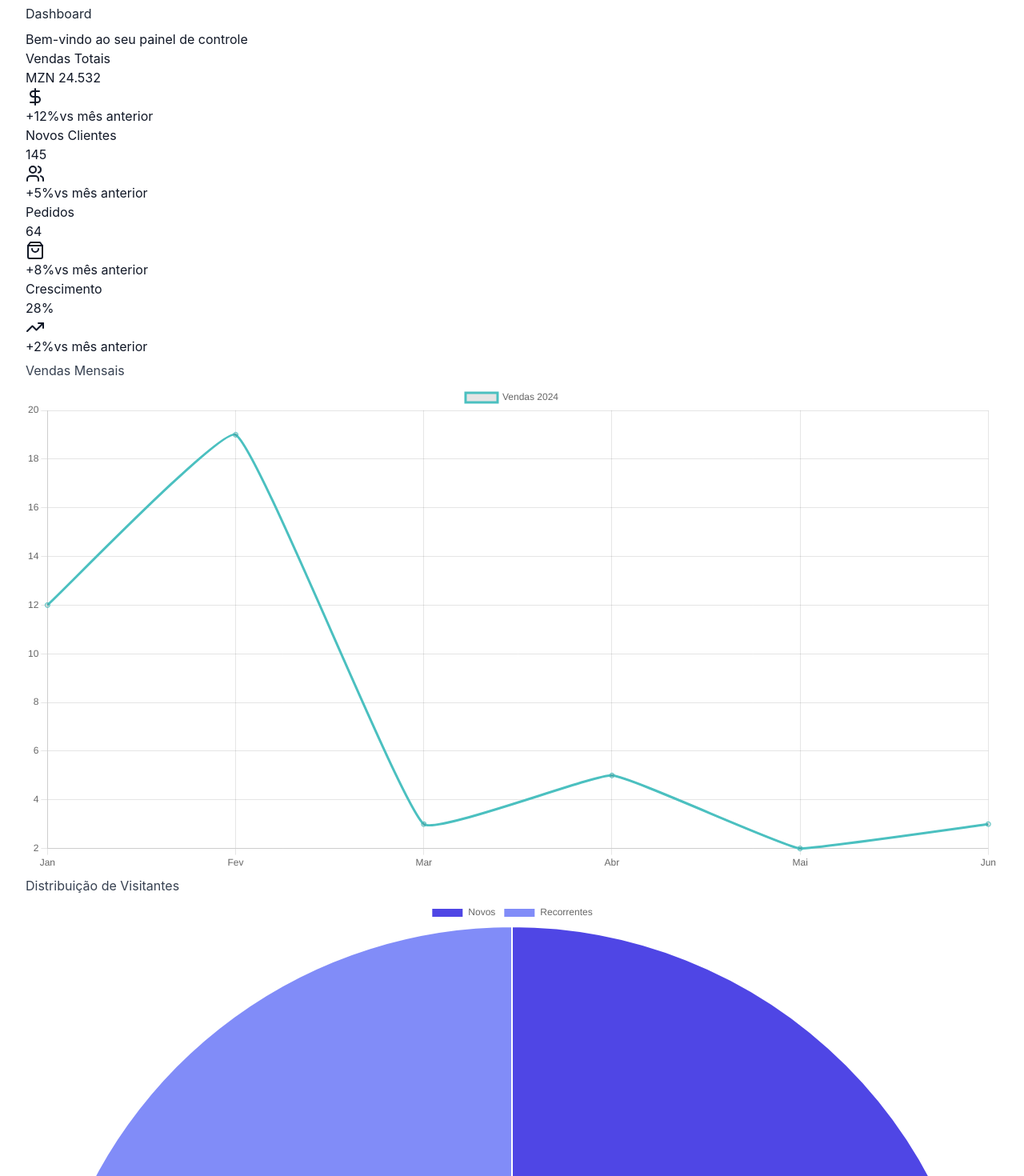
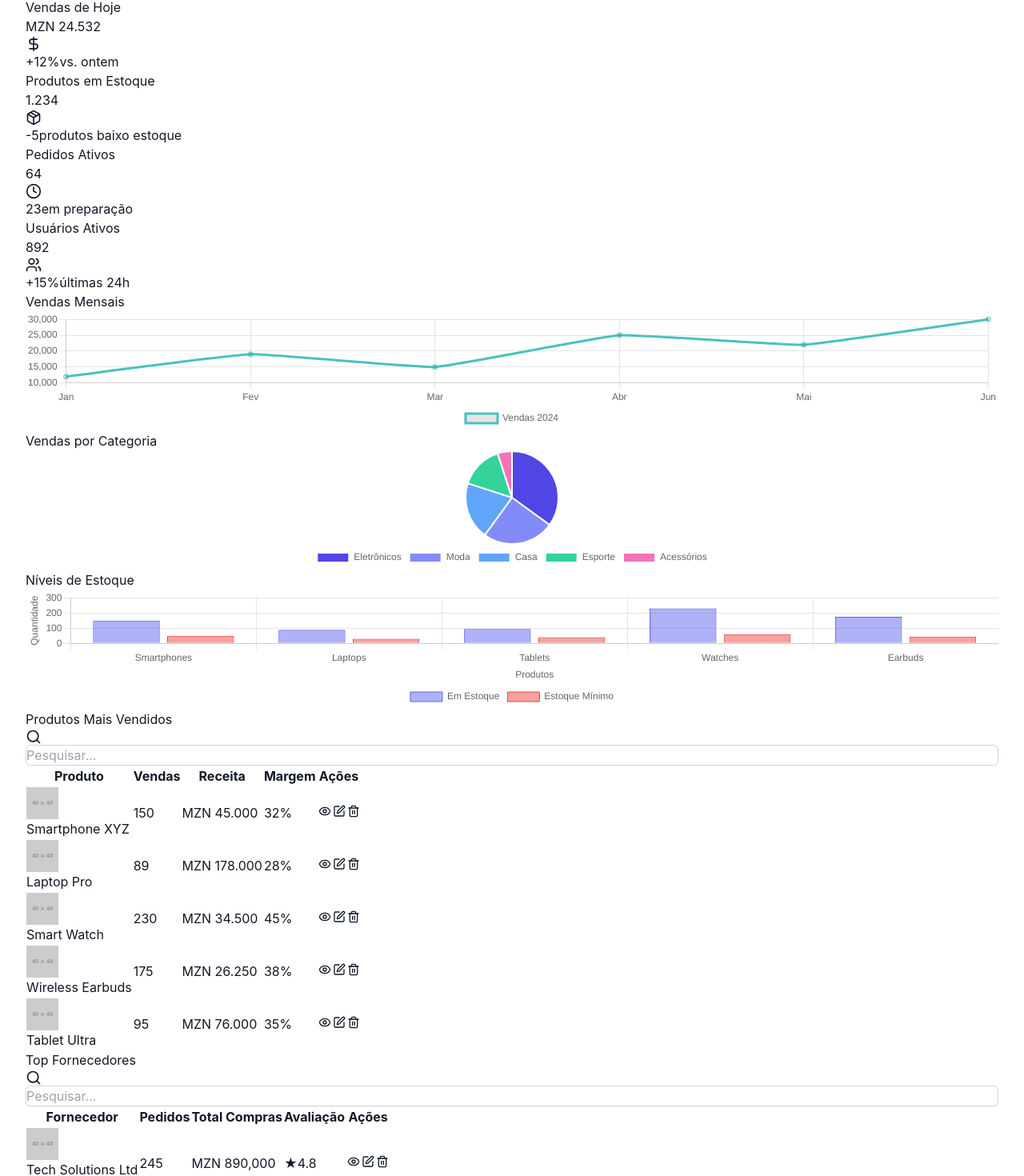
Before and after one commit to JoelDeAriovaldo/dashboard-sales, a React (Vite) app: page / in a window 1280 px wide. Shown: the part 716-2186 px from the top of the page at 80% size. Built offline with nearby package versions, Linux system fonts and the light colour scheme.

Commit message:
adiciona componentes de gráficos e ajusta layout do MainLayout; melhora o componente DataTable com suporte a ações e tradução de textos

```diff
--- /dev/null
+++ b/src/components/charts/index.js
@@ -0,0 +1,4 @@
+// src/components/charts/index.js
+export { default as BarChart } from './BarChart';
+export { default as LineChart } from './LineChart';
+export { default as PieChart } from './PieChart';
--- a/src/components/common/DataTable.jsx
+++ b/src/components/common/DataTable.jsx
@@ -3,15 +3,12 @@ import PropTypes from "prop-types";
 import {
   ChevronUp,
   ChevronDown,
-  Edit,
-  Trash2,
-  Eye,
   Search,
   ArrowLeft,
   ArrowRight,
 } from "lucide-react";
 
-const DataTable = ({ columns, data, actions, pageSize = 10 }) => {
+const DataTable = ({ columns, data, actions = [], pageSize = 10 }) => {
   const [sortConfig, setSortConfig] = useState({ key: null, direction: "asc" });
   const [searchTerm, setSearchTerm] = useState("");
   const [currentPage, setCurrentPage] = useState(1);
@@ -19,12 +16,12 @@ const DataTable = ({ columns, data, actions, pageSize = 10 }) => {
   // Sorting logic
   const sortedData = React.useMemo(() => {
     if (!sortConfig.key) return data;
-
     return [...data].sort((a, b) => {
-      if (a[sortConfig.key] < b[sortConfig.key])
-        return sortConfig.direction === "asc" ? -1 : 1;
-      if (a[sortConfig.key] > b[sortConfig.key])
-        return sortConfig.direction === "asc" ? 1 : -1;
+      const aValue = a[sortConfig.key];
+      const bValue = b[sortConfig.key];
+      if (!aValue || !bValue) return 0;
+      if (aValue < bValue) return sortConfig.direction === "asc" ? -1 : 1;
+      if (aValue > bValue) return sortConfig.direction === "asc" ? 1 : -1;
       return 0;
     });
   }, [data, sortConfig]);
@@ -32,11 +29,13 @@ const DataTable = ({ columns, data, actions, pageSize = 10 }) => {
   // Filtering logic
   const filteredData = React.useMemo(() => {
     return sortedData.filter((row) =>
-      columns.some((column) =>
-        String(row[column.accessor])
+      columns.some((column) => {
+        const value = row[column.accessor];
+        return value
+          ?.toString()
           .toLowerCase()
-          .includes(searchTerm.toLowerCase())
-      )
+          .includes(searchTerm.toLowerCase());
+      })
     );
   }, [sortedData, searchTerm, columns]);
 
@@ -57,6 +56,17 @@ const DataTable = ({ columns, data, actions, pageSize = 10 }) => {
     }));
   };
 
+  // Map de cores para classes Tailwind
+  const colorMap = {
+    blue: "blue",
+    red: "red",
+    yellow: "yellow",
+    green: "green",
+    purple: "purple",
+    pink: "pink",
+    indigo: "indigo",
+  };
+
   return (
     <div className="bg-white dark:bg-gray-800 rounded-lg shadow-md p-4">
       {/* Search Input */}
@@ -64,7 +74,7 @@ const DataTable = ({ columns, data, actions, pageSize = 10 }) => {
         <Search className="absolute left-3 text-gray-400" size={20} />
         <input
           type="text"
-          placeholder="Search..."
+          placeholder="Pesquisar..."
           value={searchTerm}
           onChange={(e) => setSearchTerm(e.target.value)}
           className="w-full pl-10 pr-4 py-2 border rounded-md dark:bg-gray-700 dark:border-gray-600"
@@ -93,15 +103,17 @@ const DataTable = ({ columns, data, actions, pageSize = 10 }) => {
                   </div>
                 </th>
               ))}
+              {actions.length > 0 && (
                 <th className="py-3 px-4 border-b border-gray-200 dark:border-gray-700 text-left text-sm font-semibold text-gray-600 dark:text-gray-400">
-                Actions
+                  Ações
                 </th>
+              )}
             </tr>
           </thead>
           <tbody>
-            {paginatedData.map((row) => (
+            {paginatedData.map((row, rowIndex) => (
               <tr
-                key={row.id}
+                key={row.id || rowIndex}
                 className="hover:bg-gray-50 dark:hover:bg-gray-700 transition-colors"
               >
                 {columns.map((column) => (
@@ -110,26 +122,28 @@ const DataTable = ({ columns, data, actions, pageSize = 10 }) => {
                     className="py-3 px-4 border-b border-gray-200 dark:border-gray-700 text-sm text-gray-800 dark:text-gray-200"
                   >
                     {column.render
-                      ? column.render(row[column.accessor])
+                      ? column.render(row[column.accessor], row)
                       : row[column.accessor]}
                   </td>
                 ))}
-                <td className="py-3 px-4 border-b border-gray-200 dark:border-gray-700 text-sm text-gray-800 dark:text-gray-200">
+                {actions.length > 0 && (
+                  <td className="py-3 px-4 border-b border-gray-200 dark:border-gray-700">
                     <div className="flex gap-2">
-                    {actions.map((action, index) => (
+                      {actions.map((action, index) => {
+                        const colorClass = colorMap[action.color] || "gray";
+                        return (
                           <button
                             key={index}
                             onClick={() => action.onClick(row)}
-                        className={`p-2 hover:bg-${action.color}-100 dark:hover:bg-${action.color}-900 rounded-md transition-colors`}
+                            className={`p-2 rounded-md hover:bg-${colorClass}-100 dark:hover:bg-${colorClass}-900 text-${colorClass}-600 dark:text-${colorClass}-400`}
                           >
-                        <action.icon
-                          size={16}
-                          className={`text-${action.color}-600 dark:text-${action.color}-400`}
-                        />
+                            <action.icon size={16} />
                           </button>
-                    ))}
+                        );
+                      })}
                     </div>
                   </td>
+                )}
               </tr>
             ))}
           </tbody>
@@ -140,9 +154,9 @@ const DataTable = ({ columns, data, actions, pageSize = 10 }) => {
       {filteredData.length > pageSize && (
         <div className="flex justify-between items-center mt-4">
           <span className="text-sm text-gray-600 dark:text-gray-400">
-            Showing {(currentPage - 1) * pageSize + 1} to{" "}
-            {Math.min(currentPage * pageSize, filteredData.length)} of{" "}
-            {filteredData.length} entries
+            Mostrando {(currentPage - 1) * pageSize + 1} até{" "}
+            {Math.min(currentPage * pageSize, filteredData.length)} de{" "}
+            {filteredData.length} registros
           </span>
           <div className="flex gap-2">
             <button
@@ -185,7 +199,7 @@ DataTable.propTypes = {
       color: PropTypes.string.isRequired,
       onClick: PropTypes.func.isRequired,
     })
-  ).isRequired,
+  ),
   pageSize: PropTypes.number,
 };
 
--- a/src/layouts/MainLayout.jsx
+++ b/src/layouts/MainLayout.jsx
@@ -13,7 +13,7 @@ const MainLayout = ({ children }) => {
   return (
     <div className="flex min-h-screen">
       {/* Sidebar - Desktop */}
-      <div className="hidden md:block w-64 shrink-0">
+      <div className="hidden md:block w-8 shrink-0">
         <Sidebar />
       </div>
 
@@ -31,7 +31,9 @@ const MainLayout = ({ children }) => {
         <Navbar />
 
         {/* Main Content */}
-        <main className="pt-20 px-4 pb-4 md:pl-4">{children}</main>
+        <main className="pt-20 px-6 pb-6 md:pl-6 md:pr-8 md:pb-8">
+          {children}
+        </main>
       </div>
 
       {/* Mobile Sidebar Overlay */}
--- a/src/pages/Dashboard.jsx
+++ b/src/pages/Dashboard.jsx
@@ -1,162 +1,445 @@
-import React from "react";
+import React, { useState } from "react";
 import MainLayout from "../layouts/MainLayout";
-import BarChart from "../components/charts/BarChart";
-import LineChart from "../components/charts/LineChart";
-import PieChart from "../components/charts/PieChart";
-import { TrendingUp, Users, DollarSign, ShoppingBag } from "lucide-react";
+import Card from "../components/common/Card";
+import DataTable from "../components/common/DataTable";
+import { BarChart, LineChart, PieChart } from "../components/charts/index";
+import {
+  TrendingUp,
+  Users,
+  DollarSign,
+  ShoppingBag,
+  Package,
+  Clock,
+  Edit,
+  Eye,
+  Trash2,
+} from "lucide-react";
 
 const Dashboard = () => {
-  // Dados para os gráficos
+  // Dados dos gráficos
   const salesData = {
     labels: ["Jan", "Fev", "Mar", "Abr", "Mai", "Jun"],
     datasets: [
       {
         label: "Vendas 2024",
-        data: [12, 19, 3, 5, 2, 3],
+        data: [12000, 19000, 15000, 25000, 22000, 30000],
         borderColor: "rgb(75, 192, 192)",
         tension: 0.1,
       },
     ],
   };
 
-  const visitorsData = {
-    labels: ["Novos", "Recorrentes"],
+  const supplierColumns = [
+    {
+      Header: "Fornecedor",
+      accessor: "name",
+      render: (value, row) => (
+        <div className="flex items-center gap-3">
+          <img
+            src={row?.logo || "https://via.placeholder.com/40"}
+            alt={value}
+            className="w-10 h-10 rounded-full object-cover"
+          />
+          <div>
+            <p className="font-medium">{value}</p>
+            <p className="text-sm text-gray-500">{row.category}</p>
+          </div>
+        </div>
+      ),
+    },
+    {
+      Header: "Pedidos",
+      accessor: "orders",
+      render: (value) => value || 0,
+    },
+    {
+      Header: "Total Compras",
+      accessor: "totalPurchases",
+      render: (value) => `MZN ${value.toLocaleString()}`,
+    },
+    {
+      Header: "Avaliação",
+      accessor: "rating",
+      render: (value) => (
+        <div className="flex items-center gap-1">
+          <span className="text-yellow-500">★</span>
+          <span>{value.toFixed(1)}</span>
+        </div>
+      ),
+    },
+  ];
+
+  const categoryData = {
+    labels: ["Eletrônicos", "Moda", "Casa", "Esporte", "Acessórios"],
     datasets: [
       {
-        data: [300, 200],
-        backgroundColor: ["#4F46E5", "#818CF8"],
+        data: [35, 25, 20, 15, 5],
+        backgroundColor: [
+          "#4F46E5",
+          "#818CF8",
+          "#60A5FA",
+          "#34D399",
+          "#F472B6",
+        ],
       },
     ],
   };
 
+  const stockData = {
+    labels: ["Smartphones", "Laptops", "Tablets", "Watches", "Earbuds"],
+    datasets: [
+      {
+        label: "Em Estoque",
+        data: [150, 89, 95, 230, 175],
+        backgroundColor: "rgba(99, 102, 241, 0.5)",
+        borderColor: "rgb(99, 102, 241)",
+        borderWidth: 1,
+      },
+      {
+        label: "Estoque Mínimo",
+        data: [50, 30, 40, 60, 45],
+        backgroundColor: "rgba(239, 68, 68, 0.5)",
+        borderColor: "rgb(239, 68, 68)",
+        borderWidth: 1,
+      },
+    ],
+  };
+
+  const productColumns = [
+    {
+      Header: "Produto",
+      accessor: "product",
+      render: (value, row) => (
+        <div className="flex items-center gap-3">
+          <img
+            src={row?.image || "https://via.placeholder.com/40"}
+            alt={value || "Produto"}
+            className="w-10 h-10 rounded-md object-cover"
+          />
+          <span>{value || "Sem nome"}</span>
+        </div>
+      ),
+    },
+    {
+      Header: "Vendas",
+      accessor: "sales",
+      render: (value) => value || 0,
+    },
+    {
+      Header: "Receita",
+      accessor: "revenue",
+      render: (value) => value || "MZN 0",
+    },
+    {
+      Header: "Margem",
+      accessor: "margin",
+      render: (value) => value || "0%",
+    },
+  ];
+
+  const topProducts = [
+    {
+      id: 1,
+      product: "Smartphone XYZ",
+      image: "https://via.placeholder.com/40",
+      sales: 150,
+      revenue: "MZN 45.000",
+      margin: "32%",
+    },
+    {
+      id: 2,
+      product: "Laptop Pro",
+      image: "https://via.placeholder.com/40",
+      sales: 89,
+      revenue: "MZN 178.000",
+      margin: "28%",
+    },
+    {
+      id: 3,
+      product: "Smart Watch",
+      image: "https://via.placeholder.com/40",
+      sales: 230,
+      revenue: "MZN 34.500",
+      margin: "45%",
+    },
+    {
+      id: 4,
+      product: "Wireless Earbuds",
+      image: "https://via.placeholder.com/40",
+      sales: 175,
+      revenue: "MZN 26.250",
+      margin: "38%",
+    },
+    {
+      id: 5,
+      product: "Tablet Ultra",
+      image: "https://via.placeholder.com/40",
+      sales: 95,
+      revenue: "MZN 76.000",
+      margin: "35%",
+    },
+  ];
+
+  const tableActions = [
+    {
+      icon: Eye,
+      color: "blue",
+      onClick: (row) => {
+        console.log("Visualizar produto:", row);
+        // Implementar lógica de visualização
+      },
+    },
+    {
+      icon: Edit,
+      color: "yellow",
+      onClick: (row) => {
+        console.log("Editar produto:", row);
+        // Implementar lógica de edição
+      },
+    },
+    {
+      icon: Trash2,
+      color: "red",
+      onClick: (row) => {
+        console.log("Excluir produto:", row);
+        // Implementar lógica de exclusão
+      },
+    },
+  ];
+
+  const topSuppliers = [
+    {
+      id: 1,
+      name: "Tech Solutions Ltd",
+      logo: "https://via.placeholder.com/40",
+      category: "Eletrônicos",
+      orders: 245,
+      totalPurchases: 890000,
+      rating: 4.8,
+    },
+    {
+      id: 2,
+      name: "Global Imports Co",
+      logo: "https://via.placeholder.com/40",
+      category: "Diversos",
+      orders: 189,
+      totalPurchases: 654000,
+      rating: 4.5,
+    },
+    {
+      id: 3,
+      name: "Premium Gadgets",
+      logo: "https://via.placeholder.com/40",
+      category: "Eletrônicos",
+      orders: 156,
+      totalPurchases: 432000,
+      rating: 4.7,
+    },
+    {
+      id: 4,
+      name: "Fashion World",
+      logo: "https://via.placeholder.com/40",
+      category: "Moda",
+      orders: 134,
+      totalPurchases: 378000,
+      rating: 4.3,
+    },
+    {
+      id: 5,
+      name: "Smart Devices Inc",
+      logo: "https://via.placeholder.com/40",
+      category: "Eletrônicos",
+      orders: 98,
+      totalPurchases: 289000,
+      rating: 4.6,
+    },
+  ];
+
   return (
     <MainLayout>
-      {/* Cabeçalho */}
-      <div className="mb-8">
-        <h1 className="text-3xl font-bold text-gray-800 dark:text-white">
-          Dashboard
-        </h1>
-        <p className="text-gray-600 dark:text-gray-400">
-          Bem-vindo ao seu painel de controle
-        </p>
+      {/* Cards de Métricas - Agora em duas linhas */}
+      <div className="grid grid-cols-2 md:grid-cols-4 gap-4 mb-6">
+        <Card variant="elevated" className="p-3">
+          <StatCard
+            title="Vendas de Hoje"
+            value="MZN 24.532"
+            icon={<DollarSign className="text-green-500" size={20} />}
+            trend="+12%"
+            description="vs. ontem"
+          />
+        </Card>
+
+        <Card variant="elevated" className="p-3">
+          <StatCard
+            title="Produtos em Estoque"
+            value="1.234"
+            icon={<Package className="text-blue-500" size={20} />}
+            trend="-5"
+            description="produtos baixo estoque"
+            trendColor="text-red-500"
+          />
+        </Card>
+
+        <Card variant="elevated" className="p-3">
+          <StatCard
+            title="Pedidos Ativos"
+            value="64"
+            icon={<Clock className="text-purple-500" size={20} />}
+            trend="23"
+            description="em preparação"
+          />
+        </Card>
+
+        <Card variant="elevated" className="p-3">
+          <StatCard
+            title="Usuários Ativos"
+            value="892"
+            icon={<Users className="text-orange-500" size={20} />}
+            trend="+15%"
+            description="últimas 24h"
+          />
+        </Card>
       </div>
 
-      {/* Cards de Estatísticas */}
-      <div className="grid grid-cols-1 md:grid-cols-2 lg:grid-cols-4 gap-6 mb-8">
-        <StatCard
-          title="Vendas Totais"
-          value="MZN 24.532"
-          icon={<DollarSign className="text-green-500" size={24} />}
-          trend="+12%"
-        />
-        <StatCard
-          title="Novos Clientes"
-          value="145"
-          icon={<Users className="text-blue-500" size={24} />}
-          trend="+5%"
-        />
-        <StatCard
-          title="Pedidos"
-          value="64"
-          icon={<ShoppingBag className="text-purple-500" size={24} />}
-          trend="+8%"
-        />
-        <StatCard
-          title="Crescimento"
-          value="28%"
-          icon={<TrendingUp className="text-orange-500" size={24} />}
-          trend="+2%"
-        />
+      {/* Gráficos em um layout mais compacto */}
+      <div className="grid grid-cols-1 lg:grid-cols-3 gap-4 mb-6">
+        <Card
+          title="Vendas Mensais"
+          variant="elevated"
+          className="lg:col-span-2 h-96"
+        >
+          <LineChart
+            data={salesData}
+            options={{
+              responsive: true,
+              maintainAspectRatio: false,
+              plugins: {
+                legend: {
+                  position: "bottom",
+                },
+              },
+            }}
+          />
+        </Card>
+
+        <Card title="Vendas por Categoria" variant="elevated" className="h-96">
+          <PieChart
+            data={categoryData}
+            options={{
+              responsive: true,
+              maintainAspectRatio: false,
+              plugins: {
+                legend: {
+                  position: "bottom",
+                },
+              },
+            }}
+          />
+        </Card>
+
+        <Card
+          title="Níveis de Estoque"
+          variant="elevated"
+          className="lg:col-span-3 h-80"
+        >
+          <BarChart
+            data={stockData}
+            options={{
+              responsive: true,
+              maintainAspectRatio: false,
+              plugins: {
+                legend: {
+                  position: "bottom",
+                },
+              },
+              scales: {
+                y: {
+                  beginAtZero: true,
+                  title: {
+                    display: true,
+                    text: "Quantidade",
+                  },
+                },
+                x: {
+                  title: {
+                    display: true,
+                    text: "Produtos",
+                  },
+                },
+              },
+            }}
+          />
+        </Card>
       </div>
 
-      {/* Gráficos */}
-      <div className="grid grid-cols-1 lg:grid-cols-2 gap-6 mb-8">
-        <div className="bg-white dark:bg-gray-800 p-6 rounded-lg shadow">
-          <h2 className="text-xl font-semibold mb-4 text-gray-800 dark:text-white">
-            Vendas Mensais
-          </h2>
-          <LineChart data={salesData} options={{ responsive: true }} />
-        </div>
-        <div className="bg-white dark:bg-gray-800 p-6 rounded-lg shadow">
-          <h2 className="text-xl font-semibold mb-4 text-gray-800 dark:text-white">
-            Distribuição de Visitantes
-          </h2>
-          <PieChart data={visitorsData} options={{ responsive: true }} />
-        </div>
-      </div>
+      {/* Tabelas em uma única linha */}
+      <div className="grid grid-cols-1 lg:grid-cols-2 gap-4">
+        <Card title="Produtos Mais Vendidos" variant="elevated">
+          <DataTable
+            columns={productColumns}
+            data={topProducts}
+            pageSize={5}
+            actions={tableActions}
+          />
+        </Card>
 
-      {/* Atividades Recentes */}
-      <div className="bg-white dark:bg-gray-800 p-6 rounded-lg shadow">
-        <h2 className="text-xl font-semibold mb-4 text-gray-800 dark:text-white">
-          Atividades Recentes
-        </h2>
-        <div className="space-y-4">
-          {recentActivities.map((activity, index) => (
-            <ActivityItem key={index} {...activity} />
-          ))}
-        </div>
+        <Card title="Top Fornecedores" variant="elevated">
+          <DataTable
+            columns={supplierColumns}
+            data={topSuppliers}
+            pageSize={5}
+            actions={[
+              {
+                icon: Eye,
+                color: "blue",
+                onClick: (row) => console.log("Ver detalhes:", row),
+              },
+              {
+                icon: Edit,
+                color: "yellow",
+                onClick: (row) => console.log("Editar fornecedor:", row),
+              },
+              {
+                icon: Trash2,
+                color: "red",
+                onClick: (row) => console.log("Remover fornecedor:", row),
+              },
+            ]}
+          />
+        </Card>
       </div>
     </MainLayout>
   );
 };
 
-// Componente para os cards de estatísticas
-const StatCard = ({ title, value, icon, trend }) => {
+// Componente StatCard mantido igual ao original
+const StatCard = ({
+  title,
+  value,
+  icon,
+  trend,
+  description,
+  trendColor = "text-green-500",
+}) => {
   return (
-    <div className="bg-white dark:bg-gray-800 p-6 rounded-lg shadow">
-      <div className="flex justify-between items-start">
+    <div className="flex flex-col h-full">
+      <div className="flex justify-between items-start mb-2">
         <div>
-          <p className="text-gray-600 dark:text-gray-400 text-sm">{title}</p>
-          <h3 className="text-2xl font-bold text-gray-800 dark:text-white mt-1">
+          <p className="text-gray-600 dark:text-gray-400 text-xs">{title}</p>
+          <h3 className="text-xl font-bold text-gray-800 dark:text-white mt-1">
             {value}
           </h3>
         </div>
         {icon}
       </div>
-      <div className="mt-4">
-        <span className="text-green-500 text-sm font-semibold">{trend}</span>
-        <span className="text-gray-600 dark:text-gray-400 text-sm ml-1">
-          vs mês anterior
+      <div className="mt-auto">
+        <span className={`${trendColor} text-xs font-semibold`}>{trend}</span>
+        <span className="text-gray-600 dark:text-gray-400 text-xs ml-1">
+          {description}
         </span>
       </div>
     </div>
   );
 };
 
-// Componente para os itens de atividade
-const ActivityItem = ({ title, time, description }) => {
-  return (
-    <div className="border-b dark:border-gray-700 pb-4">
-      <div className="flex justify-between items-start">
-        <div>
-          <h4 className="text-gray-800 dark:text-white font-medium">{title}</h4>
-          <p className="text-gray-600 dark:text-gray-400 text-sm mt-1">
-            {description}
-          </p>
-        </div>
-        <span className="text-sm text-gray-500">{time}</span>
-      </div>
-    </div>
-  );
-};
-
-// Dados de exemplo para atividades recentes
-const recentActivities = [
-  {
-    title: "Novo pedido recebido",
-    time: "2 min atrás",
-    description: "Cliente #123 realizou um pedido de R$ 543,00",
-  },
-  {
-    title: "Cliente cadastrado",
-    time: "1 hora atrás",
-    description: "Maria Silva completou seu cadastro",
-  },
-  {
-    title: "Produto atualizado",
-    time: "3 horas atrás",
-    description: "Estoque do produto XYZ foi atualizado",
-  },
-];
-
 export default Dashboard;
```
Lines whose indentation alone changed are shown as unchanged.
